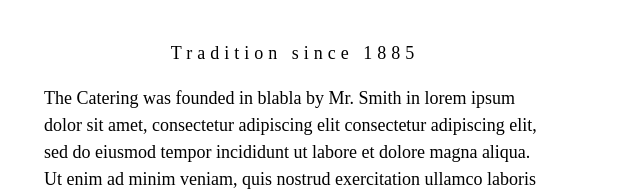
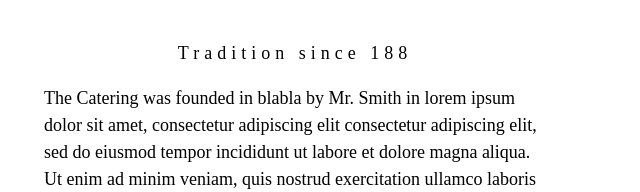
Before and after one commit to marxviana/mywebsitetestgit, a plain HTML site: page index.html in a window 1280 px wide. Shown: the part 783-975 px from the top of the page, 620-1260 px from the left. Drawn offline with nearby package versions, Linux system fonts and the light colour scheme.

Commit message:
Alterei a data 1880

```diff
--- a/index.html
+++ b/index.html
@@ -47,7 +47,7 @@ h1, h2, h3, h4, h5, h6 {
 
     <div class="w3-col m6 w3-padding-large">
       <h1 class="w3-center">About Catering</h1><br>
-      <h5 class="w3-center">Tradition since 1885</h5>
+      <h5 class="w3-center">Tradition since 188</h5>
       <p class="w3-large">The Catering was founded in blabla by Mr. Smith in lorem ipsum dolor sit amet, consectetur adipiscing elit consectetur adipiscing elit, sed do eiusmod tempor incididunt ut labore et dolore magna aliqua. Ut enim ad minim veniam, quis nostrud exercitation ullamco laboris nisi ut aliquip ex ea commodo consequat. Duis aute iruredolor in reprehenderit in voluptate velit esse cillum dolore eu fugiat nulla pariatur.We only use <span class="w3-tag w3-light-grey">seasonal</span> ingredients.</p>
       <p class="w3-large w3-text-grey w3-hide-medium">Excepteur sint occaecat cupidatat non proident, sunt in culpa qui officia deserunt mollit anim id est laborum consectetur adipiscing elit, sed do eiusmod temporincididunt ut labore et dolore magna aliqua. Ut enim ad minim veniam, quis nostrud exercitation ullamco laboris nisi ut aliquip ex ea commodo consequat.</p>
     </div>
```
